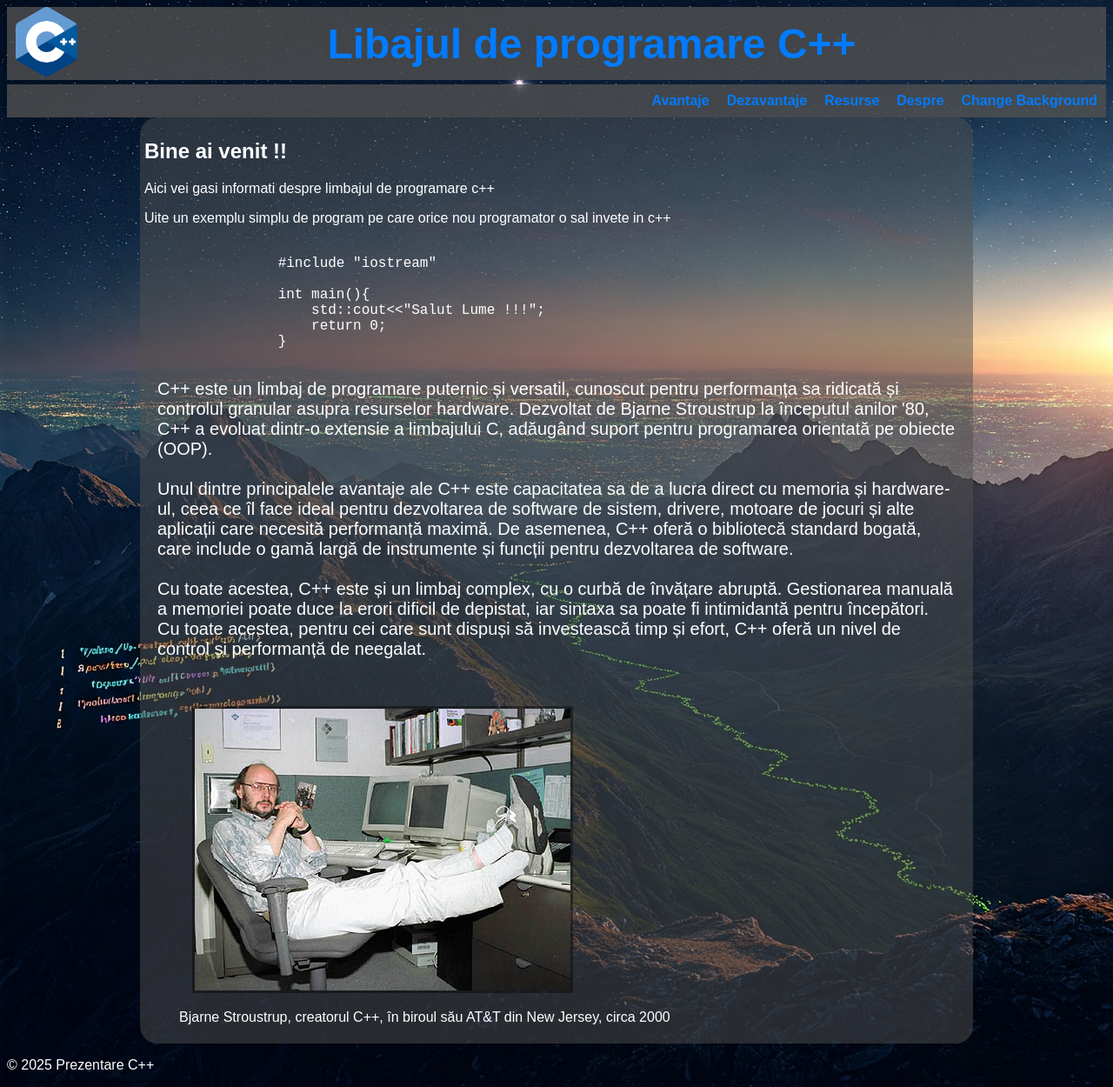
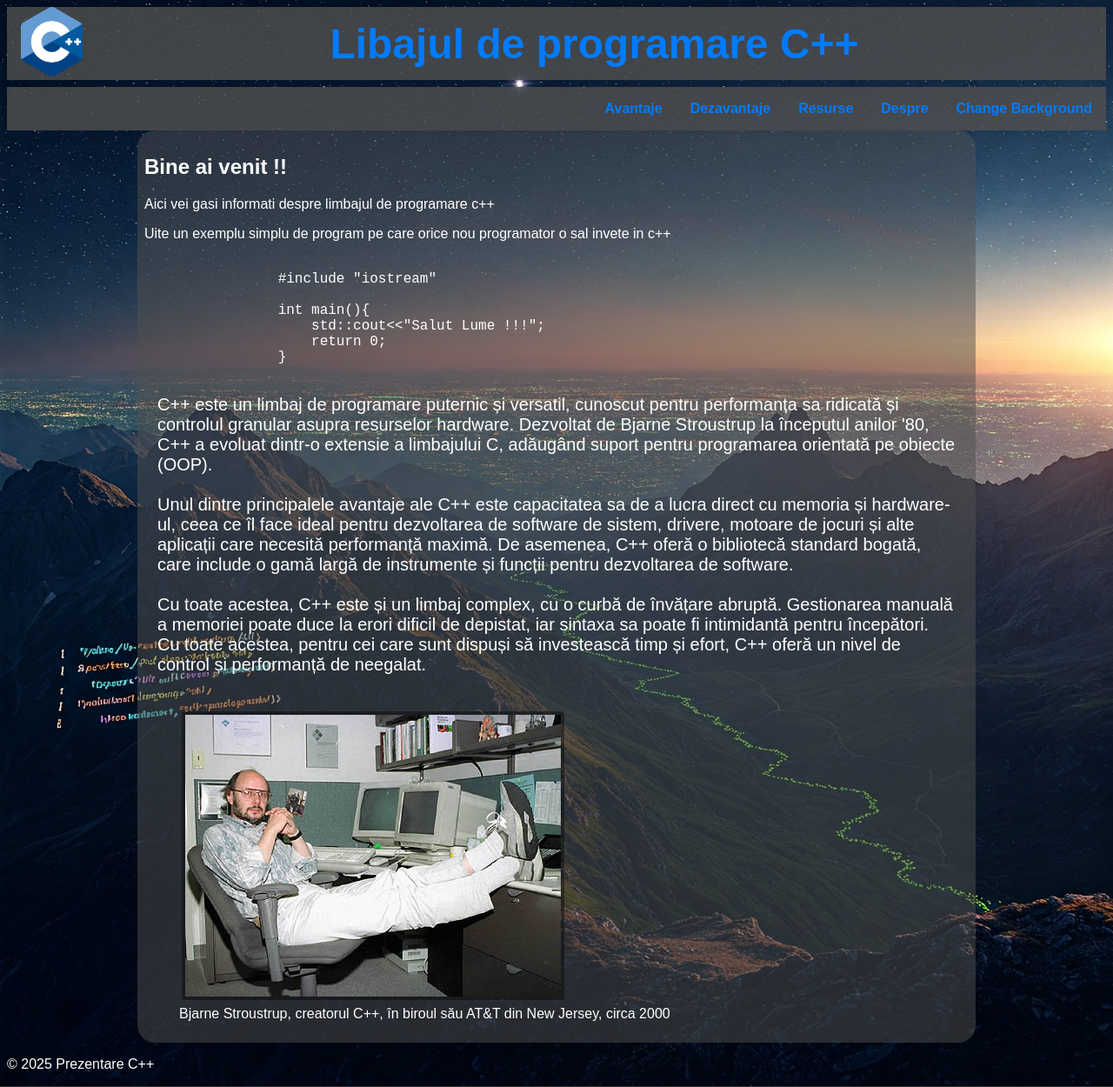
Before and after one commit to MixiStorm/MixiSite, a plain HTML site: page index.html in a window 1280 px wide. Shown: the whole page at 87% size. Drawn offline with Linux system fonts and the light colour scheme.

Commit message:
Update style.css

```diff
--- a/style.css
+++ b/style.css
@@ -15,7 +15,8 @@ body{
     flex-direction: row;
     background-color: rgba(80, 80, 80, 0.8) ;
     justify-content: flex-start;
-    margin-bottom: 5px;
+    /* margin-bottom: 5px; */
+    margin-bottom:  0.5rem;
 }
 #Titlu h1{
     display: flex;
@@ -26,9 +27,9 @@ body{
 }
 #Titlu Img{
 
-    margin-left: 10px;
-    max-width: 80px;
-    max-height: 80px;
+    margin-left: 1rem;
+    max-width: 5rem;
+    max-height: 5rem;
 }
 #Titlu a:hover{
     opacity: 0.7;
@@ -44,7 +45,7 @@ nav a{
     justify-content: flex-end;
 
     position: relative;
-    padding: 10px;
+    padding: 1rem;
     font-family: sans-serif;
     font-weight: bold;
     text-decoration: none;
@@ -54,21 +55,21 @@ nav a:hover{
     cursor: pointer;
     background-color: #6ab2ff;
     transition: background-color 0.5s ease-in-out;
-    border-radius: 5px;
+    border-radius: 0.5rem;
 }
 
 #main{
     max-width: 75%;
     margin: 0 auto;
     background-color: rgba(80, 80, 80, 0.5);
-    padding: 5px;
+    padding: 0.5rem;
     border-radius: 20px;
 }
 #imgCreator{
 
- border: 3px solid rgba(0, 0, 0, 0.4);
- border-radius: 2px;
- margin: 15px;
+ border: 0.3rem solid rgba(0, 0, 0, 0.4);
+ border-radius: 0.2rem;
+ margin: 0.2rem;
 }
 #iframe{
     display: flex;
```
